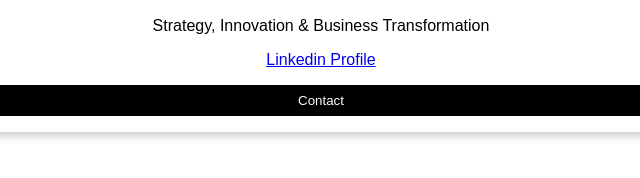
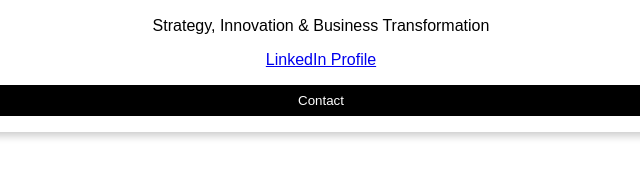
Before and after one commit to cealvarador/MIT-git, a plain HTML site: page index.html in a window 1280 px wide. Shown: the part 430-608 px from the top of the page, 319-959 px from the left. Drawn offline with Linux system fonts and the light colour scheme.

Commit message:
Update index.html

```diff
--- a/index.html
+++ b/index.html
@@ -83,7 +83,7 @@ html {
       <div class="container">
         <h2>Carlos Alvarado</h2>
         <p class="title">Strategy, Innovation & Business Transformation</p>
-        <a href="https://www.linkedin.com/in/cealvarador/">Linkedin Profile</p>
+        <a href="https://www.linkedin.com/in/cealvarador/">LinkedIn Profile</p>
         <p><button class="button" onclick="mailto:cealvarador@gmail.com">Contact</button></p>
       </div>
     </div>
```
